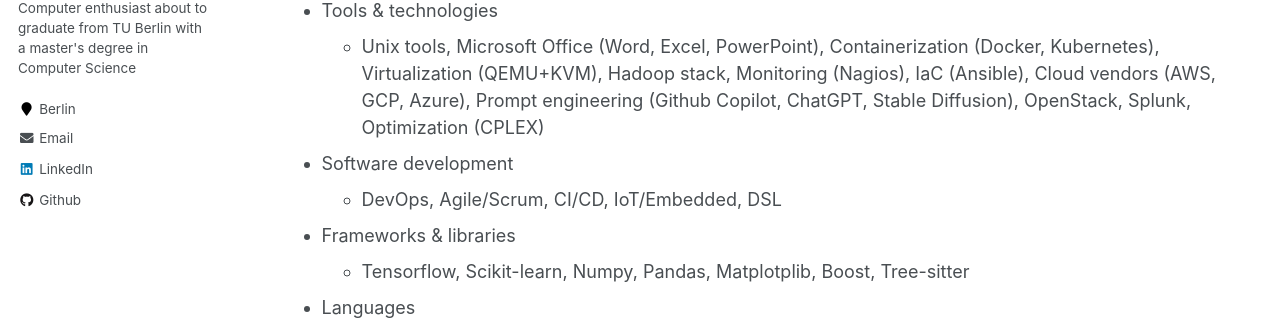
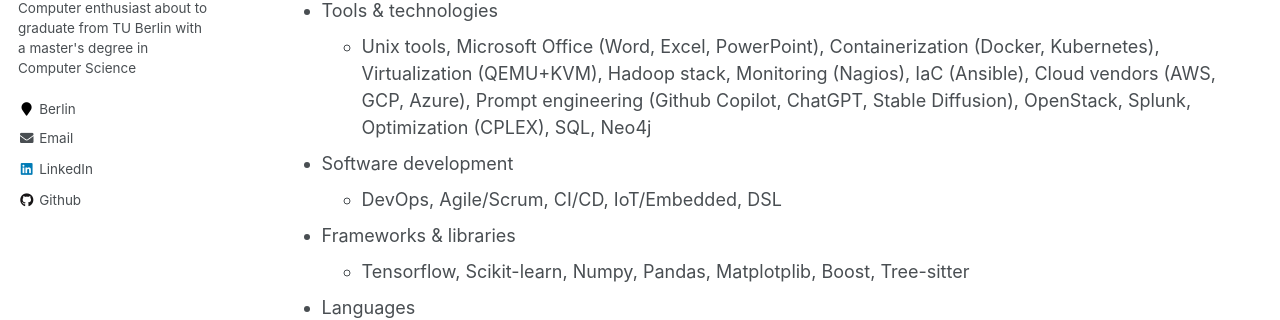
Before and after one commit to ncktl/ncktl.github.io, a Jekyll site: the page built from _pages/cv.md, in a window 1280 px wide and 900 px high, scrolled down 950 px. Shown: the part 255-575 px from the top of the window. Built offline with Jekyll 4.4.1, drawn with Linux system fonts in a browser that asks for light colours.

Commit message:
CV: Skills

```diff
--- a/_pages/cv.md
+++ b/_pages/cv.md
@@ -45,7 +45,7 @@
   * Novice: C#, Javascript, Typescript, AppleScript, Haskell
 
 * Tools & technologies
-  * Unix tools, Microsoft Office (Word, Excel, PowerPoint), Containerization (Docker, Kubernetes), Virtualization (QEMU+KVM), Hadoop stack, Monitoring (Nagios), IaC (Ansible), Cloud vendors (AWS, GCP, Azure), Prompt engineering (Github Copilot, ChatGPT, Stable Diffusion), OpenStack, Splunk, Optimization (CPLEX)
+  * Unix tools, Microsoft Office (Word, Excel, PowerPoint), Containerization (Docker, Kubernetes), Virtualization (QEMU+KVM), Hadoop stack, Monitoring (Nagios), IaC (Ansible), Cloud vendors (AWS, GCP, Azure), Prompt engineering (Github Copilot, ChatGPT, Stable Diffusion), OpenStack, Splunk, Optimization (CPLEX), SQL, Neo4j
 
 * Software development
   * DevOps, Agile/Scrum, CI/CD, IoT/Embedded, DSL
```
